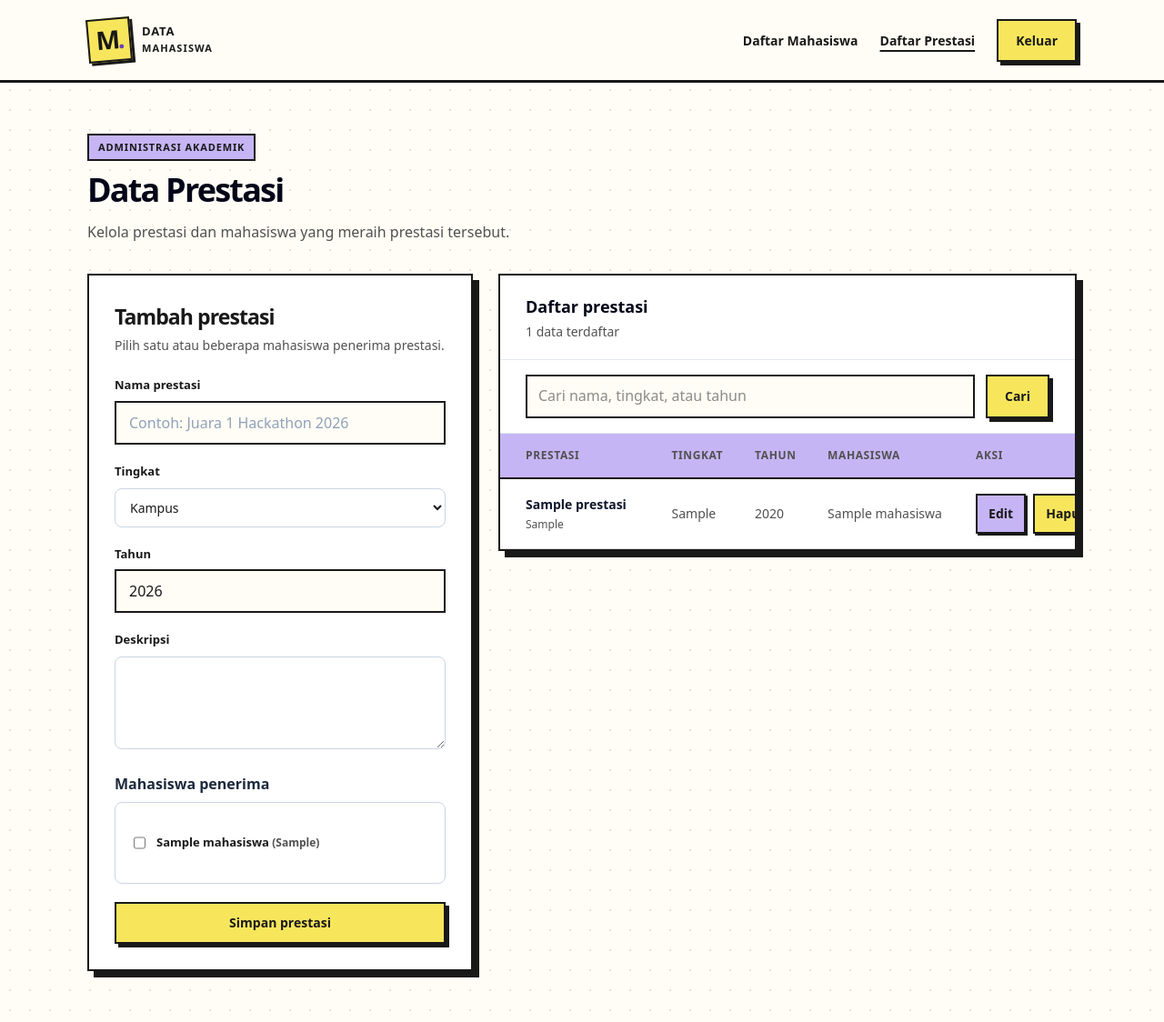
After one commit to isyhfadilah/laravel_12, a Laravel app: page /prestasi in a window 1280 px wide. The commit adds this page. Shown: the whole page at 91% size. Run offline with Laravel 12, Linux system fonts and the light colour scheme; a user stored in the database is signed in; tables that the repository leaves empty hold one stand-in row (values such as "Sample post"); style sheets or scripts are compiled from the project's sources.

Commit message:
feat: add fitur crud prestasi mahasiswa

```diff
--- a/app/Http/Controllers/AuthController.php
+++ b/app/Http/Controllers/AuthController.php
@@ -58,7 +58,7 @@ class AuthController extends Controller
         ]);
 
         if (! Auth::attempt($credentials)) {
-            throw ValidationException::withMeWssages([
+            throw ValidationException::withMessages([
                 'nim' => 'NIM atau kata sandi salah.',
             ]);
         }
--- /dev/null
+++ b/app/Http/Controllers/PrestasiController.php
@@ -0,0 +1,89 @@
+<?php
+
+namespace App\Http\Controllers;
+
+use App\Models\Mahasiswa;
+use App\Models\Prestasi;
+use Illuminate\Http\Request;
+use Illuminate\Validation\Rule;
+
+class PrestasiController extends Controller
+{
+    public function index(Request $request)
+    {
+        $validated = $request->validate([
+            'search' => ['nullable', 'string', 'max:100'],
+        ]);
+        $search = trim($validated['search'] ?? '');
+
+        $prestasi = Prestasi::with('mahasiswa')
+            ->when($search !== '', function ($query) use ($search) {
+                $query->where('nama_prestasi', 'like', "%{$search}%")
+                    ->orWhere('tingkat', 'like', "%{$search}%")
+                    ->orWhere('tahun', 'like', "%{$search}%");
+            })
+            ->orderByDesc('tahun')
+            ->orderBy('nama_prestasi')
+            ->paginate(5)
+            ->withQueryString();
+
+        $mahasiswa = Mahasiswa::orderBy('nama')->get();
+        $editId = old('edit_prestasi_id', $request->query('edit'));
+        $editPrestasi = $editId ? Prestasi::with('mahasiswa')->find($editId) : null;
+
+        return view('prestasi.index', compact('prestasi', 'mahasiswa', 'search', 'editPrestasi'));
+    }
+
+    public function store(Request $request)
+    {
+        $data = $request->validate([
+            'nama_prestasi' => ['required', 'string', 'max:150'],
+            'tingkat' => ['required', Rule::in(['Kampus', 'Kota', 'Provinsi', 'Nasional', 'Internasional'])],
+            'tahun' => ['required', 'integer', 'between:1900,' . ((int) date('Y') + 1)],
+            'deskripsi' => ['nullable', 'string', 'max:2000'],
+            'mahasiswa_ids' => ['required', 'array', 'min:1'],
+            'mahasiswa_ids.*' => ['integer', 'exists:mahasiswas,id'],
+        ], [
+            'mahasiswa_ids.required' => 'Pilih minimal satu mahasiswa.',
+            'mahasiswa_ids.min' => 'Pilih minimal satu mahasiswa.',
+        ]);
+
+        $prestasi = Prestasi::create($data);
+        $prestasi->mahasiswa()->sync($data['mahasiswa_ids']);
+
+        return redirect()->route('prestasi.index')->with('success', 'Prestasi berhasil ditambahkan.');
+    }
+
+    public function edit(Prestasi $prestasi)
+    {
+        return redirect()->route('prestasi.index', ['edit' => $prestasi->id]);
+    }
+
+    public function update(Request $request, Prestasi $prestasi)
+    {
+        $data = $request->validate([
+            'nama_prestasi' => ['required', 'string', 'max:150'],
+            'tingkat' => ['required', Rule::in(['Kampus', 'Kota', 'Provinsi', 'Nasional', 'Internasional'])],
+            'tahun' => ['required', 'integer', 'between:1900,' . ((int) date('Y') + 1)],
+            'deskripsi' => ['nullable', 'string', 'max:2000'],
+            'mahasiswa_ids' => ['required', 'array', 'min:1'],
+            'mahasiswa_ids.*' => ['integer', 'exists:mahasiswas,id'],
+            'edit_prestasi_id' => ['nullable', 'integer'],
+        ], [
+            'mahasiswa_ids.required' => 'Pilih minimal satu mahasiswa.',
+            'mahasiswa_ids.min' => 'Pilih minimal satu mahasiswa.',
+        ]);
+
+        $prestasi->update($data);
+        $prestasi->mahasiswa()->sync($data['mahasiswa_ids']);
+
+        return redirect()->route('prestasi.index')->with('success', 'Prestasi berhasil diperbarui.');
+    }
+
+    public function destroy(Prestasi $prestasi)
+    {
+        $prestasi->delete();
+
+        return redirect()->route('prestasi.index')->with('success', 'Prestasi berhasil dihapus.');
+    }
+}
--- a/app/Models/Mahasiswa.php
+++ b/app/Models/Mahasiswa.php
@@ -3,7 +3,7 @@
 namespace App\Models;
 
 use Illuminate\Foundation\Auth\User as Authenticatable;
-use Illuminate\Database\Eloquent\Relations\HasMany;
+use Illuminate\Database\Eloquent\Relations\BelongsToMany;
 
 class Mahasiswa extends Authenticatable
 {
@@ -18,8 +18,9 @@ class Mahasiswa extends Authenticatable
         return ['password' => 'hashed'];
     }
 
-    public function prestasi(): HasMany
+    public function prestasi(): BelongsToMany
     {
-        return $this->hasMany(Prestasi::class);
+        return $this->belongsToMany(Prestasi::class, 'mahasiswa_prestasi')
+            ->withTimestamps();
     }
 }
--- a/app/Models/Prestasi.php
+++ b/app/Models/Prestasi.php
@@ -3,18 +3,21 @@
 namespace App\Models;
 
 use Illuminate\Database\Eloquent\Model;
-use Illuminate\Database\Eloquent\Relations\BelongsTo;
+use Illuminate\Database\Eloquent\Relations\BelongsToMany;
 
 class Prestasi extends Model
 {
     protected $table = 'prestasis';
     protected $fillable = [
-        'mahasiswa_id',
-        'judul',
+        'nama_prestasi',
+        'tingkat',
+        'tahun',
+        'deskripsi',
     ];
 
-    public function mahasiswa(): BelongsTo
+    public function mahasiswa(): BelongsToMany
     {
-        return $this->belongsTo(Mahasiswa::class);
+        return $this->belongsToMany(Mahasiswa::class, 'mahasiswa_prestasi')
+            ->withTimestamps();
     }
 }
--- a/resources/css/app.css
+++ b/resources/css/app.css
@@ -121,10 +121,21 @@
 .neo-app th { padding-top: 16px; padding-bottom: 16px; font-weight: 850; border-bottom: 2px solid var(--ink); }
 .neo-app td { border-bottom: 1px solid #19191925; }
 .neo-app tbody tr:hover { background: #faf5d5; }
-.neo-app .edit-mahasiswa-button, .neo-app .delete-form button, .neo-app #cancel-delete, .neo-app #cancel-edit-form, .neo-app a.border-slate-300 {
+.neo-app :is(a, button).record-action-button {
+    display: inline-flex; align-items: center; justify-content: center;
+    min-height: 44px; border: 2px solid var(--ink); border-radius: 0;
+    padding: 8px 12px; color: var(--ink); font-size: 14px; font-weight: 750;
+    text-decoration: none; white-space: nowrap; box-shadow: 2px 2px 0 var(--ink); cursor: pointer;
+    transition: transform 120ms, box-shadow 120ms;
+}
+.neo-app .record-action-edit { background: var(--purple); }
+.neo-app .record-action-delete { background: #f7a59b; }
+.neo-app :is(a, button).record-action-button:hover { transform: translate(-1px, -1px); box-shadow: 4px 4px 0 var(--ink); }
+.neo-app :is(a, button).record-action-button:active { transform: translate(2px, 2px); box-shadow: 1px 1px 0 var(--ink); }
+.neo-app #cancel-delete, .neo-app #cancel-edit-form, .neo-app a.border-slate-300 {
     border: 2px solid var(--ink); border-radius: 0; min-height: 44px; color: var(--ink); background: var(--purple); font-weight: 750; box-shadow: 2px 2px 0 var(--ink);
 }
-.neo-app .delete-form button, .neo-app #confirm-delete { background: #f7a59b; color: var(--ink); }
+.neo-app #confirm-delete { background: #f7a59b; color: var(--ink); }
 .neo-app #cancel-delete, .neo-app #cancel-edit-form, .neo-app a.border-slate-300 { background: #fff; }
 .neo-app [role="alert"], .neo-app [role="status"] { border: 2px solid var(--ink); border-radius: 0; box-shadow: 3px 3px 0 var(--ink); color: var(--ink); }
 .neo-app [role="alert"] { background: #ffe1dc; }
--- a/resources/views/components/site-header.blade.php
+++ b/resources/views/components/site-header.blade.php
@@ -6,7 +6,8 @@
         </a>
         <div class="nav-actions">
             @auth
-                <a href="/mahasiswa" class="nav-link">Kelola data <span aria-hidden="true">↗</span></a>
+                <a href="/mahasiswa" class="nav-link" @if(request()->is('mahasiswa*')) aria-current="page" @endif>Daftar Mahasiswa</a>
+                <a href="{{ route('prestasi.index') }}" class="nav-link" @if(request()->is('prestasi*')) aria-current="page" @endif>Daftar Prestasi</a>
                 <form action="{{ route('logout') }}" method="POST">
                     @csrf
                     <button type="submit" class="neo-button nav-logout">Keluar</button>
--- /dev/null
+++ b/resources/views/prestasi/index.blade.php
@@ -0,0 +1,224 @@
+@extends('layouts.app', ['title' => 'Data Prestasi'])
+
+@section('content')
+    <x-page-heading
+        title="Data Prestasi"
+        description="Kelola prestasi dan mahasiswa yang meraih prestasi tersebut."
+        class="max-w-2xl"
+    />
+
+    @if(session('success'))
+        <div class="mb-6 rounded-lg border border-emerald-200 bg-emerald-50 px-4 py-3 text-sm text-emerald-800" role="status">
+            {{ session('success') }}
+        </div>
+    @endif
+
+    <section class="grid gap-7 lg:grid-cols-[minmax(0,0.8fr)_minmax(0,1.2fr)] lg:items-start">
+        <x-panel title="Tambah prestasi" description="Pilih satu atau beberapa mahasiswa penerima prestasi.">
+            @unless($editPrestasi)
+                <x-validation-errors />
+            @endunless
+
+            <form action="{{ route('prestasi.store') }}" method="POST" class="space-y-5">
+                @csrf
+                <x-form-input id="nama_prestasi" name="nama_prestasi" label="Nama prestasi" :value="old('nama_prestasi')" placeholder="Contoh: Juara 1 Hackathon 2026" required />
+
+                <div>
+                    <label for="tingkat" class="mb-2 block">Tingkat</label>
+                    <select id="tingkat" name="tingkat" required class="w-full rounded-lg border border-slate-300 bg-white px-3 py-2.5 text-sm focus:border-blue-500 focus:outline-none focus:ring-4 focus:ring-blue-100">
+                        @foreach(['Kampus', 'Kota', 'Provinsi', 'Nasional', 'Internasional'] as $tingkat)
+                            <option value="{{ $tingkat }}" @selected(old('tingkat', 'Kampus') === $tingkat)>{{ $tingkat }}</option>
+                        @endforeach
+                    </select>
+                </div>
+
+                <x-form-input id="tahun" name="tahun" label="Tahun" type="number" :value="old('tahun', date('Y'))" min="1900" :max="date('Y') + 1" required />
+
+                <div>
+                    <label for="deskripsi" class="mb-2 block">Deskripsi</label>
+                    <textarea id="deskripsi" name="deskripsi" rows="4" class="w-full rounded-lg border border-slate-300 bg-white px-3 py-2.5 text-sm focus:border-blue-500 focus:outline-none focus:ring-4 focus:ring-blue-100">{{ old('deskripsi') }}</textarea>
+                </div>
+
+                <fieldset>
+                    <legend class="mb-2 font-semibold text-slate-800">Mahasiswa penerima</legend>
+                    <div class="max-h-52 space-y-2 overflow-y-auto rounded-lg border border-slate-300 p-3">
+                        @forelse($mahasiswa as $mhs)
+                            <label class="flex cursor-pointer items-center gap-3 rounded px-2 py-2 hover:bg-slate-50">
+                                <input type="checkbox" name="mahasiswa_ids[]" value="{{ $mhs->id }}" @checked(in_array($mhs->id, old('mahasiswa_ids', [])))>
+                                <span>{{ $mhs->nama }} <span class="text-xs text-slate-500">({{ $mhs->nim }})</span></span>
+                            </label>
+                        @empty
+                            <p class="text-sm text-slate-500">Belum ada data mahasiswa.</p>
+                        @endforelse
+                    </div>
+                </fieldset>
+
+                <button type="submit" class="inline-flex w-full items-center justify-center rounded-lg bg-blue-600 px-4 py-2.5 text-sm font-semibold text-white shadow-sm">Simpan prestasi</button>
+            </form>
+        </x-panel>
+
+        <div class="overflow-hidden rounded-xl border border-slate-200 bg-white shadow-sm">
+            <div class="flex items-center justify-between border-b border-slate-200 px-6 py-5 sm:px-7">
+                <div>
+                    <h2 class="text-lg font-semibold text-slate-950">Daftar prestasi</h2>
+                    <p class="mt-1 text-sm text-slate-500">{{ $prestasi->total() }} data terdaftar</p>
+                </div>
+            </div>
+
+            <form action="{{ route('prestasi.index') }}" method="GET" role="search" class="flex gap-3 border-b border-slate-200 px-6 py-4 sm:px-7">
+                <label for="search-prestasi" class="sr-only">Cari prestasi</label>
+                <input id="search-prestasi" type="search" name="search" value="{{ $search }}" placeholder="Cari nama, tingkat, atau tahun" class="min-w-0 flex-1 rounded-lg border border-slate-300 px-3 py-2.5 text-sm">
+                <button type="submit" class="rounded-lg bg-blue-600 px-4 py-2.5 text-sm font-semibold text-white">Cari</button>
+                @if($search !== '')
+                    <a href="{{ route('prestasi.index') }}" class="inline-flex items-center rounded-lg border border-slate-300 px-4 py-2.5 text-sm font-semibold text-slate-700">Reset</a>
+                @endif
+            </form>
+
+            <div class="overflow-x-auto">
+                <table class="w-full min-w-[680px] text-left text-sm">
+                    <thead class="bg-slate-50 text-xs uppercase tracking-wider text-slate-500">
+                        <tr>
+                            <th class="px-6 py-3.5 sm:px-7">Prestasi</th>
+                            <th class="px-4 py-3.5">Tingkat</th>
+                            <th class="px-4 py-3.5">Tahun</th>
+                            <th class="px-4 py-3.5">Mahasiswa</th>
+                            <th class="px-4 py-3.5">Aksi</th>
+                        </tr>
+                    </thead>
+                    <tbody class="divide-y divide-slate-100">
+                        @forelse($prestasi as $item)
+                            <tr class="transition hover:bg-blue-50/50">
+                                <td class="px-6 py-4 sm:px-7">
+                                    <p class="font-semibold text-slate-900">{{ $item->nama_prestasi }}</p>
+                                    @if($item->deskripsi)
+                                        <p class="mt-1 max-w-xs text-xs text-slate-500">{{ $item->deskripsi }}</p>
+                                    @endif
+                                </td>
+                                <td class="px-4 py-4 text-slate-600">{{ $item->tingkat }}</td>
+                                <td class="whitespace-nowrap px-4 py-4 text-slate-600">{{ $item->tahun }}</td>
+                                <td class="px-4 py-4 text-slate-600">
+                                    {{ $item->mahasiswa->pluck('nama')->join(', ') ?: 'Belum dipilih' }}
+                                </td>
+                                <td class="whitespace-nowrap px-4 py-4">
+                                    <div class="flex items-center gap-2">
+                                        <a href="{{ route('prestasi.edit', $item) }}" class="record-action-button record-action-edit">Edit</a>
+                                        <form action="{{ route('prestasi.destroy', $item) }}" method="POST" class="delete-prestasi-form">
+                                            @csrf
+                                            @method('DELETE')
+                                            <button type="submit" data-prestasi-name="{{ $item->nama_prestasi }}" class="record-action-button record-action-delete">Hapus</button>
+                                        </form>
+                                    </div>
+                                </td>
+                            </tr>
+                        @empty
+                            <tr>
+                                <td colspan="5" class="px-6 py-12 text-center sm:px-7">
+                                    <p class="font-medium text-slate-700">{{ $search !== '' ? 'Prestasi tidak ditemukan' : 'Belum ada data prestasi' }}</p>
+                                </td>
+                            </tr>
+                        @endforelse
+                    </tbody>
+                </table>
+            </div>
+
+            @if($prestasi->hasPages())
+                <div class="border-t border-slate-200 px-6 py-4 sm:px-7">
+                    {{ $prestasi->links() }}
+                </div>
+            @endif
+        </div>
+    </section>
+
+    <dialog id="delete-prestasi-modal" class="delete-modal w-[calc(100%-2rem)] max-w-md rounded-xl border border-slate-200 bg-white p-0 shadow-2xl backdrop:bg-slate-950/50">
+        <div class="p-6 sm:p-7">
+            <h2 class="text-lg font-semibold text-slate-950">Hapus prestasi?</h2>
+            <p class="mt-2 text-sm text-slate-600">Prestasi <strong id="delete-prestasi-name"></strong> akan dihapus secara permanen beserta hubungan mahasiswa.</p>
+            <div class="mt-6 flex flex-col-reverse gap-3 sm:flex-row sm:justify-end">
+                <button type="button" id="cancel-delete-prestasi" class="rounded-lg border border-slate-300 px-4 py-2.5 text-sm font-semibold text-slate-700">Batal</button>
+                <button type="button" id="confirm-delete-prestasi" class="rounded-lg bg-red-600 px-4 py-2.5 text-sm font-semibold text-white">Ya, hapus</button>
+            </div>
+        </div>
+    </dialog>
+
+    <dialog id="edit-prestasi-modal" aria-labelledby="edit-prestasi-title" data-open-on-load="{{ $editPrestasi ? 'true' : 'false' }}" class="m-auto w-[calc(100%-2rem)] max-w-xl max-h-[calc(100%-2rem)] overflow-y-auto rounded-xl border border-slate-200 bg-white p-0 shadow-2xl backdrop:bg-slate-950/50">
+        <div class="p-6 sm:p-7">
+            <div class="mb-5 flex items-start justify-between gap-4">
+                <div>
+                    <h2 id="edit-prestasi-title" class="text-lg font-semibold text-slate-950">Edit prestasi</h2>
+                    <p class="mt-1 text-sm text-slate-500">Perbarui data dan mahasiswa penerima.</p>
+                </div>
+                <button type="button" id="close-edit-prestasi" aria-label="Tutup" class="min-h-10 min-w-10 border-2 border-slate-700">&times;</button>
+            </div>
+            <x-validation-errors />
+            <form action="{{ $editPrestasi ? route('prestasi.update', $editPrestasi) : route('prestasi.store') }}" method="POST" class="space-y-5">
+                @csrf
+                @method('PUT')
+                <input type="hidden" name="edit_prestasi_id" value="{{ $editPrestasi?->id }}">
+                <x-form-input id="edit-nama-prestasi" name="nama_prestasi" label="Nama prestasi" :value="old('nama_prestasi', $editPrestasi?->nama_prestasi)" required />
+                <div>
+                    <label for="edit-tingkat" class="mb-2 block">Tingkat</label>
+                    <select id="edit-tingkat" name="tingkat" class="w-full rounded-lg border border-slate-300 bg-white px-3 py-2.5 text-sm">
+                        @foreach(['Kampus', 'Kota', 'Provinsi', 'Nasional', 'Internasional'] as $tingkat)
+                            <option value="{{ $tingkat }}" @selected(old('tingkat', $editPrestasi?->tingkat) === $tingkat)>{{ $tingkat }}</option>
+                        @endforeach
+                    </select>
+                </div>
+                <x-form-input id="edit-tahun" name="tahun" label="Tahun" type="number" :value="old('tahun', $editPrestasi?->tahun)" min="1900" :max="date('Y') + 1" required />
+                <div>
+                    <label for="edit-deskripsi" class="mb-2 block">Deskripsi</label>
+                    <textarea id="edit-deskripsi" name="deskripsi" rows="4" class="w-full rounded-lg border border-slate-300 bg-white px-3 py-2.5 text-sm">{{ old('deskripsi', $editPrestasi?->deskripsi) }}</textarea>
+                </div>
+                <fieldset>
+                    <legend class="mb-2 font-semibold text-slate-800">Mahasiswa penerima</legend>
+                    <div class="max-h-52 space-y-2 overflow-y-auto rounded-lg border border-slate-300 p-3">
+                        @foreach($mahasiswa as $mhs)
+                            @php
+                                $selectedIds = old('mahasiswa_ids', $editPrestasi ? $editPrestasi->mahasiswa->pluck('id')->all() : []);
+                            @endphp
+                            <label class="flex cursor-pointer items-center gap-3 rounded px-2 py-2 hover:bg-slate-50">
+                                <input type="checkbox" name="mahasiswa_ids[]" value="{{ $mhs->id }}" @checked(in_array($mhs->id, $selectedIds))>
+                                <span>{{ $mhs->nama }} <span class="text-xs text-slate-500">({{ $mhs->nim }})</span></span>
+                            </label>
+                        @endforeach
+                    </div>
+                </fieldset>
+                <div class="flex flex-col-reverse gap-3 pt-2 sm:flex-row sm:justify-end">
+                    <button type="button" id="cancel-edit-prestasi" class="rounded-lg border border-slate-300 px-4 py-2.5 text-sm font-semibold text-slate-700">Batal</button>
+                    <button type="submit" class="rounded-lg bg-blue-600 px-4 py-2.5 text-sm font-semibold text-white">Simpan perubahan</button>
+                </div>
+            </form>
+        </div>
+    </dialog>
+
+    <script>
+        const deletePrestasiModal = document.getElementById('delete-prestasi-modal');
+        const deletePrestasiName = document.getElementById('delete-prestasi-name');
+        let pendingPrestasiDeleteForm = null;
+
+        document.querySelectorAll('.delete-prestasi-form').forEach((form) => {
+            form.addEventListener('submit', (event) => {
+                event.preventDefault();
+                pendingPrestasiDeleteForm = form;
+                deletePrestasiName.textContent = form.querySelector('button').dataset.prestasiName;
+                deletePrestasiModal.showModal();
+            });
+        });
+        document.getElementById('cancel-delete-prestasi').addEventListener('click', () => deletePrestasiModal.close());
+        document.getElementById('confirm-delete-prestasi').addEventListener('click', () => {
+            if (pendingPrestasiDeleteForm) pendingPrestasiDeleteForm.submit();
+        });
+        deletePrestasiModal.addEventListener('click', (event) => {
+            if (event.target === deletePrestasiModal) deletePrestasiModal.close();
+        });
+
+        const editPrestasiModal = document.getElementById('edit-prestasi-modal');
+        document.getElementById('close-edit-prestasi').addEventListener('click', () => editPrestasiModal.close());
+        document.getElementById('cancel-edit-prestasi').addEventListener('click', () => editPrestasiModal.close());
+        editPrestasiModal.addEventListener('click', (event) => {
+            if (event.target === editPrestasiModal) editPrestasiModal.close();
+        });
+        if (editPrestasiModal.dataset.openOnLoad === 'true') {
+            editPrestasiModal.showModal();
+        }
+    </script>
+@endsection
--- a/routes/web.php
+++ b/routes/web.php
@@ -3,6 +3,7 @@
 use Illuminate\Support\Facades\Route;
 use App\Http\Controllers\MahasiswaController;
 use App\Http\Controllers\AuthController;
+use App\Http\Controllers\PrestasiController;
 
 Route::get('/', function () {
     return redirect(auth()->check()
@@ -25,5 +26,11 @@ Route::middleware('auth')->group(function () {
 
     Route::delete('/mahasiswa/{mahasiswa}', [MahasiswaController::class, 'destroy']);
 
+    Route::get('/prestasi', [PrestasiController::class, 'index'])->name('prestasi.index');
+    Route::post('/prestasi', [PrestasiController::class, 'store'])->name('prestasi.store');
+    Route::get('/prestasi/{prestasi}/edit', [PrestasiController::class, 'edit'])->name('prestasi.edit');
+    Route::put('/prestasi/{prestasi}', [PrestasiController::class, 'update'])->name('prestasi.update');
+    Route::delete('/prestasi/{prestasi}', [PrestasiController::class, 'destroy'])->name('prestasi.destroy');
+
     Route::post('/logout', [AuthController::class, 'logout'])->name('logout');
 });
```
Also changed, not shown: app/Http/Controllers/MahasiswaController.php (+11 -2 lines), database/seeders/DemoMahasiswaSeeder.php (added, +32 -0 lines), database/seeders/DemoPrestasiSeeder.php (added, +108 -0 lines), resources/views/mahasiswa/index.blade.php (+36 -8 lines), tests/Feature/PrestasiTest.php (added, +146 -0 lines), database/migrations/2026_11_20_100000_upgrade_prestasis_to_many_to_many.php (added).
